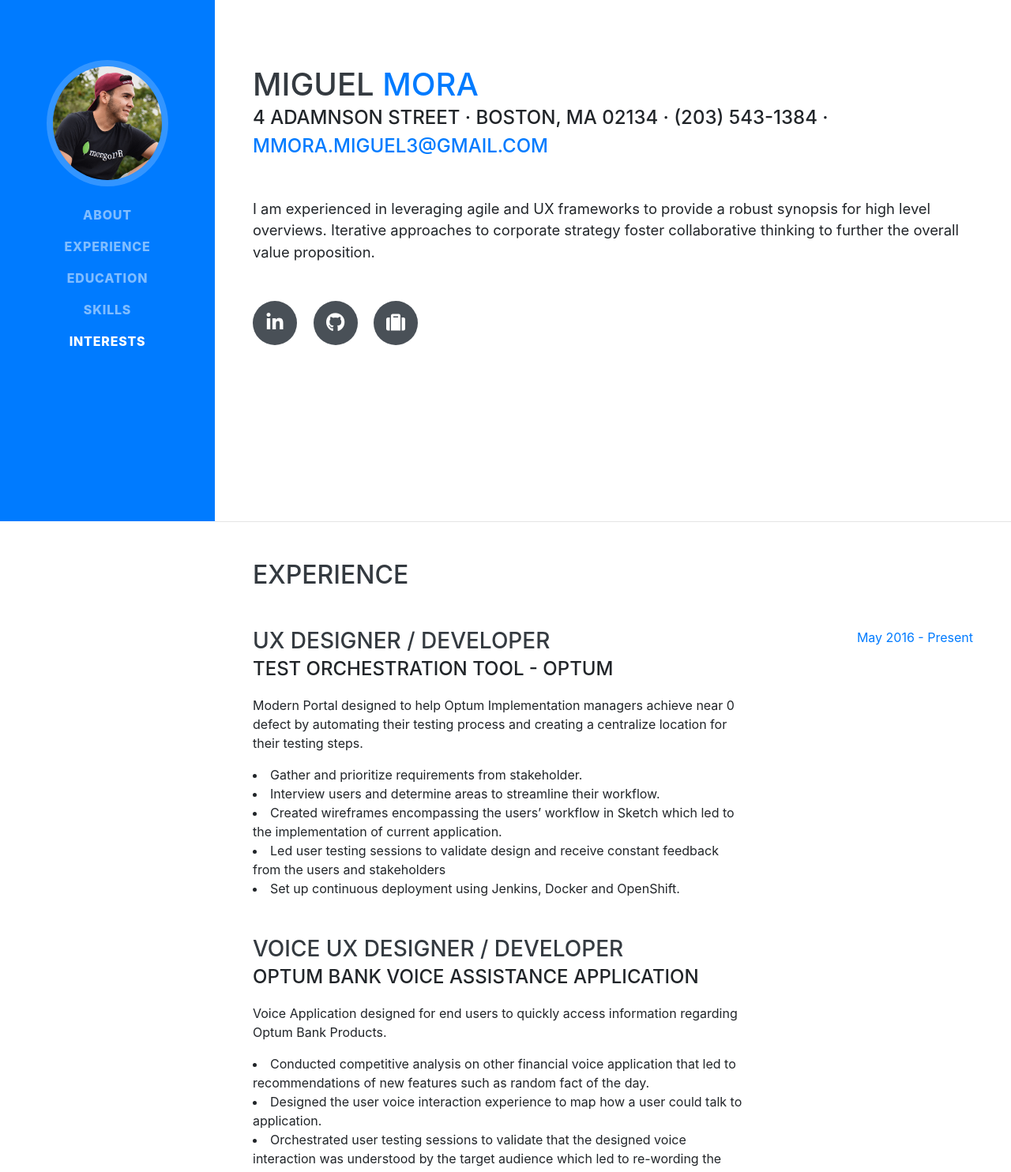
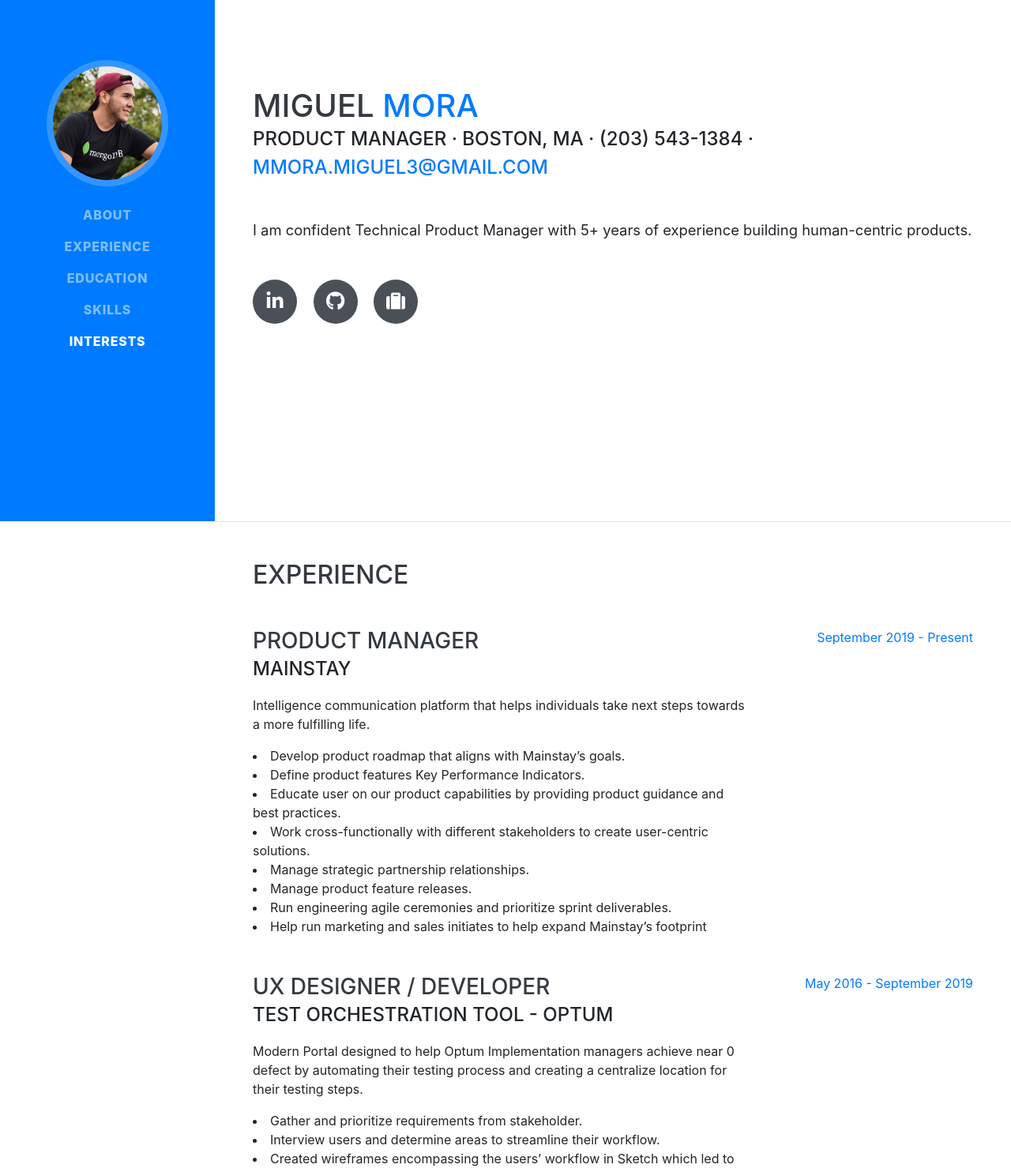
Before and after one commit to mamora19/Resume, a website with bundled scripts: page index.html in a window 1280 px wide. Shown: the part 140-1624 px from the top of the page at 79% size. Built offline with nearby package versions, Linux system fonts and the light colour scheme; a web font is replaced by a local one.

Commit message:
Update index.html

```diff
--- a/index.html
+++ b/index.html
@@ -66,10 +66,10 @@
         <h1 class="mb-0">Miguel
           <span class="text-primary">Mora</span>
         </h1>
-        <div class="subheading mb-5">4 Adamnson Street · Boston, MA 02134 · (203) 543-1384 ·
+        <div class="subheading mb-5">Product Manager · Boston, MA · (203) 543-1384 ·
           <a href="mailto:mmora.migul3@egmail.com">mmora.miguel3@gmail.com</a>
         </div>
-        <p class="lead mb-5">I am experienced in leveraging agile and UX frameworks to provide a robust synopsis for high level overviews. Iterative approaches to corporate strategy foster collaborative thinking to further the overall value proposition.</p>
+        <p class="lead mb-5">I am confident Technical Product Manager with 5+ years of experience building human-centric products.</p>
         <div class="social-icons">
           <a href="https://www.linkedin.com/in/miguel-mora-565b6196/">
             <i class="fab fa-linkedin-in"></i>
@@ -89,6 +89,25 @@
     <section class="resume-section p-3 p-lg-5 d-flex justify-content-center" id="experience">
         <div class="w-100">
         <h2 class="mb-5">Experience</h2>
+          <div class="resume-item d-flex flex-column flex-md-row justify-content-between mb-5">
+          <div class="resume-content">
+            <h3 class="mb-0">Product Manager</h3>
+            <div class="subheading mb-3"> Mainstay</div>
+            <p> Intelligence communication platform that helps individuals take next steps towards a more fulfilling
+              life.</p>
+            <li> Develop product roadmap that aligns with Mainstay’s goals.</li>
+            <li>Define product features Key Performance Indicators.</li>
+            <li> Educate user on our product capabilities by providing product guidance and best practices. </li>
+            <li> Work cross-functionally with different stakeholders to create user-centric solutions. </li>
+            <li> Manage strategic partnership relationships.</li>
+            <li> Manage product feature releases. </li>
+            <li> Run engineering agile ceremonies and prioritize sprint deliverables.</li>
+            <li> Help run marketing and sales initiates to help expand Mainstay’s footprint </li>
+          </div>
+          <div class="resume-date text-md-right">
+            <span class="text-primary">September 2019 - Present</span>
+          </div>
+        </div>
         <div class="resume-item d-flex flex-column flex-md-row justify-content-between mb-5">
           <div class="resume-content">
             <h3 class="mb-0">UX Designer / Developer</h3>
@@ -101,7 +120,7 @@
             <li> Set up continuous deployment using Jenkins, Docker and OpenShift.</li>
           </div>
           <div class="resume-date text-md-right">
-            <span class="text-primary">May 2016 - Present</span>
+            <span class="text-primary">May 2016 - September 2019</span>
           </div>
         </div>
 
```
